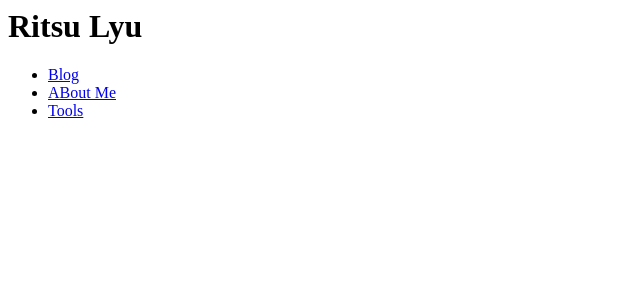
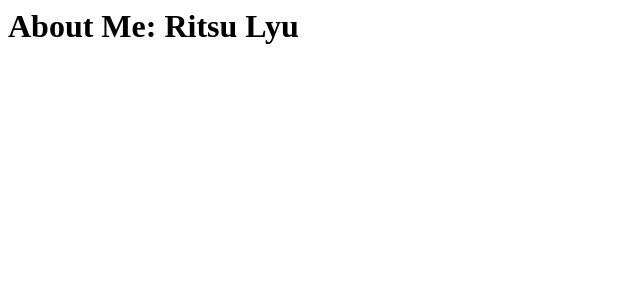
Before and after one commit to HereDrlv/heredrlv.github.io, a React app: page /aboutMe in a window 1280 px wide. Shown: the top 300 px of the page, without its empty margins (0-640 px from the left). Built offline with nearby package versions, Linux system fonts and the light colour scheme.

Commit message:
add router

```diff
--- a/package.json
+++ b/package.json
@@ -31,9 +31,6 @@
     "babel-loader": "^8.2.2",
     "react": "^17.0.1",
     "react-dom": "^17.0.1",
-    "react-router-dom": "^5.2.0",
-    "webpack": "^5.19.0",
-    "webpack-cli": "^4.4.0",
-    "webpack-dev-server": "^3.11.2"
+    "react-router-dom": "^5.2.0"
   }
 }
--- a/src/App.jsx
+++ b/src/App.jsx
@@ -7,25 +7,26 @@ import {
 } from "react-router-dom";
 import { Home } from "./components/Home/Home.jsx";
 import { Blog } from "./components/Blog/Blog.jsx";
+import { AboutMe } from "./components/AboutMe/AboutMe.jsx";
 
-export default function App() {
+export class App extends React.Component {
+    render() {
         return (
         <Router>
-      <div>
             {/* A <Switch> looks through its children <Route>s and
-            renders the first one that matches the current URL. */}
+                renders the first one that matches the current URL.
+                也就是说和顺序有关，这不是完全匹配*/}
             <Switch>
+                <Route path="/blog">
+                    <Blog />
+                </Route>
+                <Route path="/aboutMe">
+                    <AboutMe />
+                </Route>
                 <Route path="/">
                     <Home />
                 </Route>
-          {/* <Route path="/aboutMe">
-            <AboutMe />
-          </Route> */}
-          <Route path="/blog">
-            <Blog />
-          </Route>
             </Switch>
-      </div>
-    </Router>
-  );
+        </Router>)
     }
+}
--- /dev/null
+++ b/src/components/AboutMe/AboutMe.jsx
@@ -0,0 +1,14 @@
+import React from "react";
+import {
+  Link
+} from "react-router-dom";
+
+export class AboutMe extends React.Component {
+    render() {
+      return (
+        <div className="AboutMe">
+          <h1>About Me: Ritsu Lyu</h1>
+        </div>
+      );
+    }
+}
--- a/src/components/Blog/Blog.jsx
+++ b/src/components/Blog/Blog.jsx
@@ -1,8 +1,4 @@
 import React from "react";
-import {
-  BrowserRouter as Router,
-  Link
-} from "react-router-dom";
 
 export class Blog extends React.Component {
     render() {
--- a/src/components/Home/Home.jsx
+++ b/src/components/Home/Home.jsx
@@ -1,8 +1,5 @@
 import React from "react";
 import {
-  BrowserRouter as Router,
-  // Switch,
-  // Route,
   Link
 } from "react-router-dom";
 
--- a/src/index.js
+++ b/src/index.js
@@ -1,12 +1,14 @@
 import React from "react";
 import ReactDOM from 'react-dom';
+import { BrowserRouter as Router } from "react-router-dom";
 
-import App from "./App.jsx";
+import { App } from "./App.jsx";
 
 console.log("hello world");
-console.log(React);
 
 ReactDOM.render(
-    <App />,
+    <Router>
+        <App />
+    </Router>,
     document.getElementById('root')
 );
--- a/webpack.config.js
+++ b/webpack.config.js
@@ -18,4 +18,8 @@ module.exports = {
             }
         ]
     },
+    devServer: {
+        contentBase: path.join(__dirname, 'dist'),
+        compress: true,
+    }
 };
```
Lines whose indentation alone changed are shown as unchanged.
